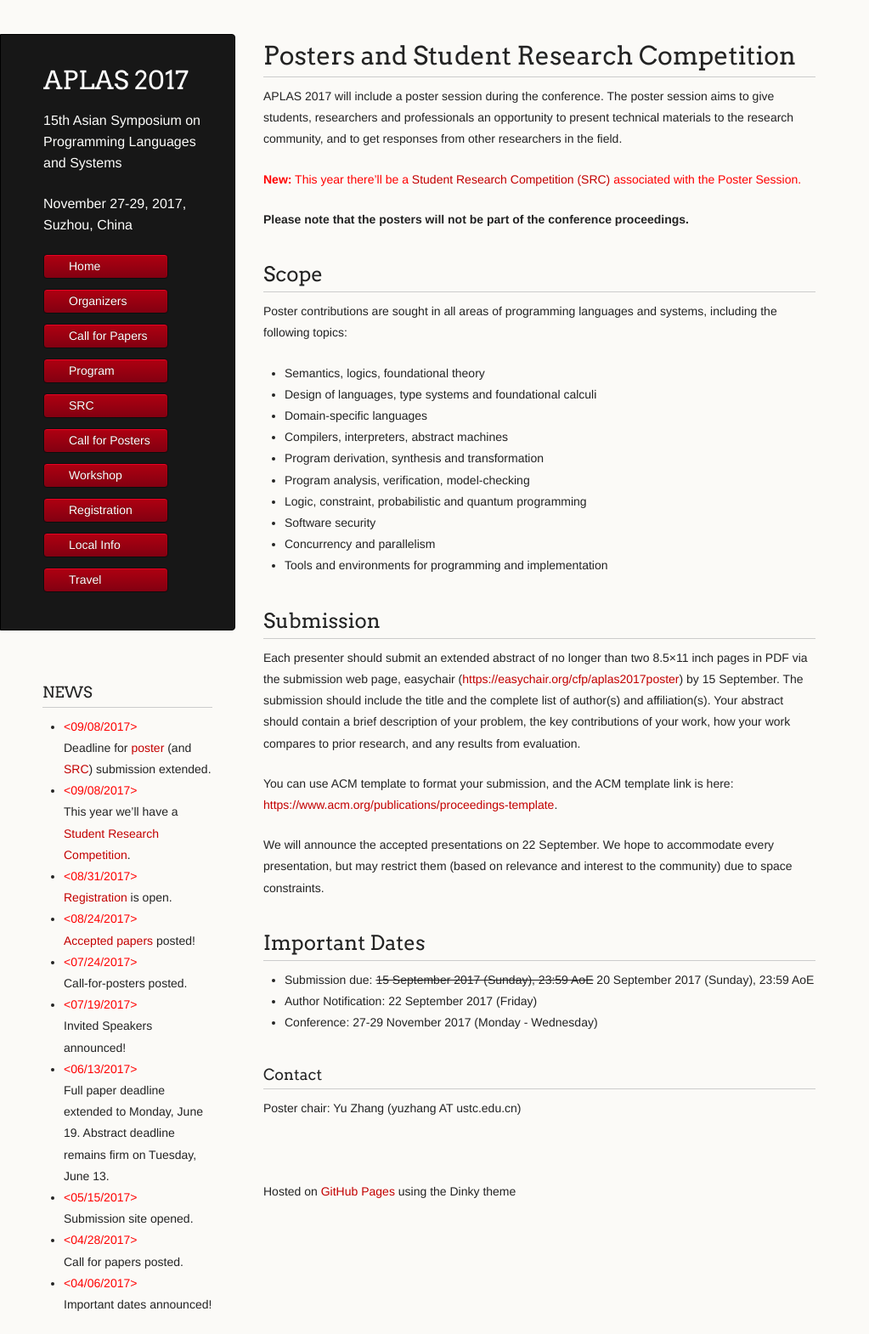
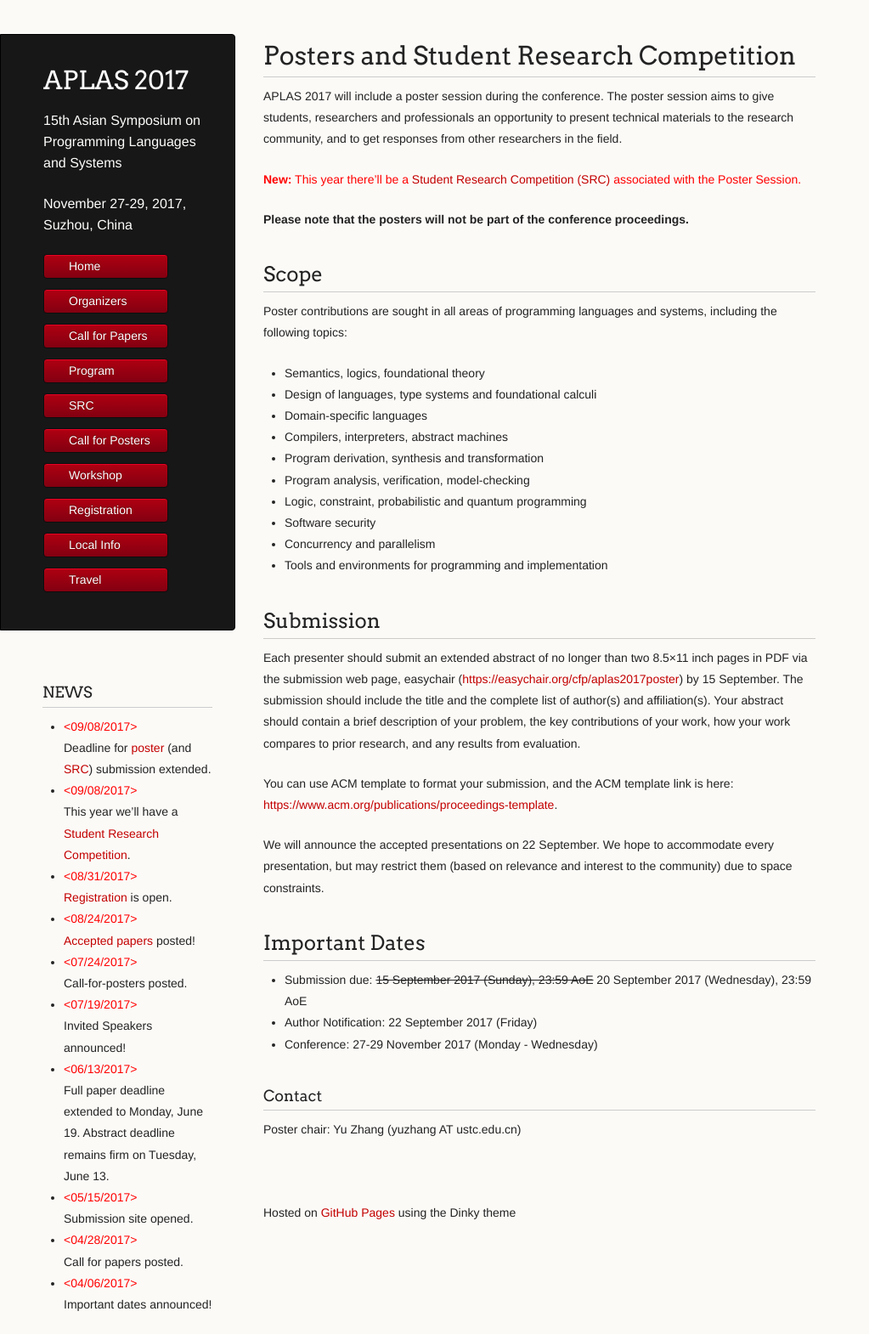
Before and after one commit to www-aplas/www-aplas.github.io, a Jekyll site: the page built from posters.md, in a window 1280 px wide. Shown: the whole page at 85% size, without its empty margins (0-1023 px from the left). Built offline with Jekyll 4.4.1, drawn with Linux system fonts in a browser that asks for light colours; our own code applies the rules of GitHub Pages for plain Markdown files; a script that is not in the unit is left out.

Commit message:
Fixed the date typo in poster.md

```diff
--- a/posters.md
+++ b/posters.md
@@ -29,7 +29,7 @@ You can use ACM template to format your submission, and the ACM template link is
 We will announce the accepted presentations on 22 September. We hope to accommodate every presentation, but may restrict them (based on relevance and interest to the community) due to space constraints.
 
 ## Important Dates
-- Submission due: <S>15 September 2017 (Sunday), 23:59 AoE</S> 20 September 2017 (Sunday), 23:59 AoE
+- Submission due: <S>15 September 2017 (Sunday), 23:59 AoE</S> 20 September 2017 (Wednesday), 23:59 AoE
 - Author Notification: 22 September 2017 (Friday)
 - Conference: 27-29 November 2017 (Monday - Wednesday)
 
```
